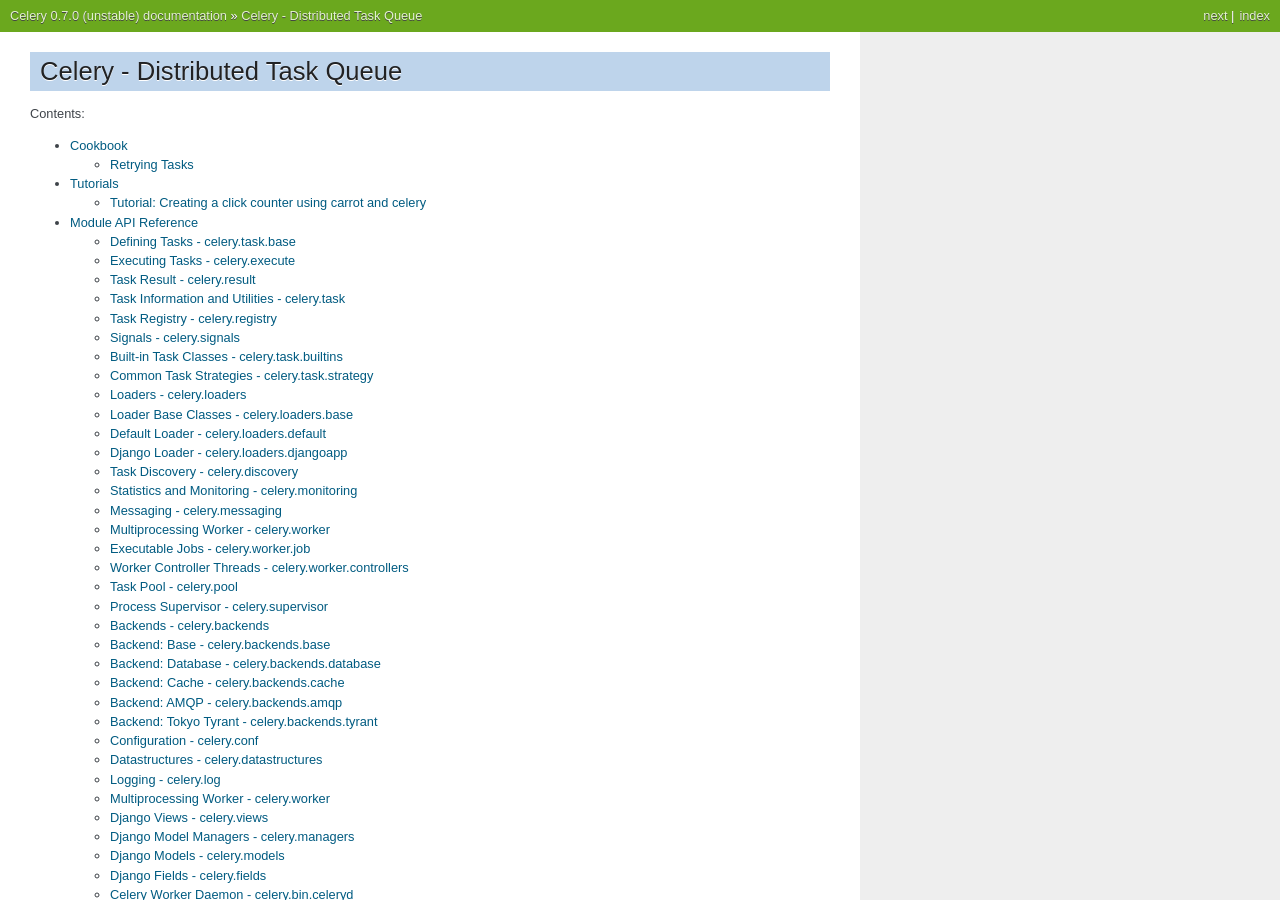
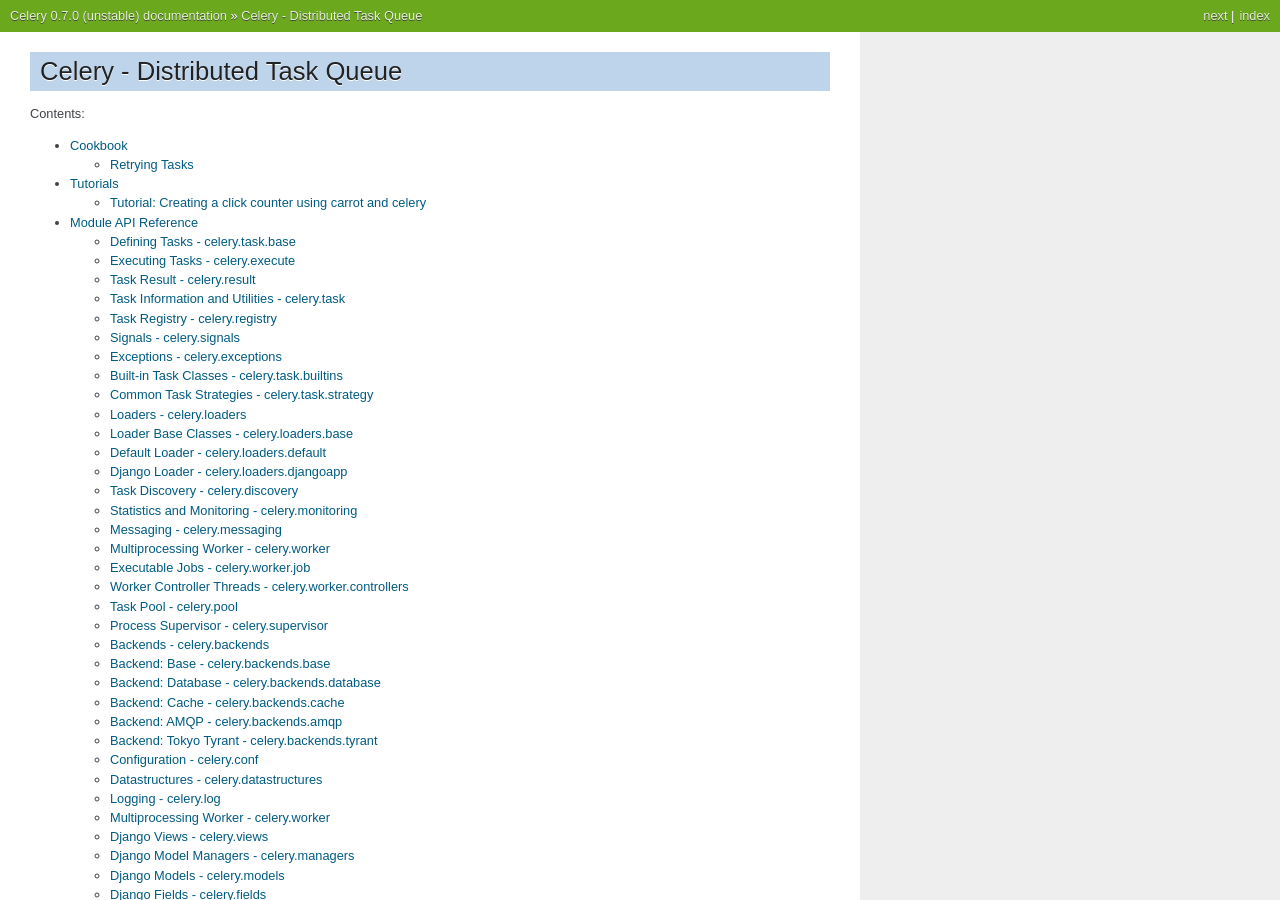
Before and after one commit to Klinikumxd/celery, a Sphinx documentation site: the page built from docs/index.rst, in a window 1280 px wide and 900 px high. Built offline with Sphinx 7.4.7, drawn with Linux system fonts in a browser that asks for light colours.

Commit message:
Sphinx: Add .rst file for celery.exceptions

```diff
--- /dev/null
+++ b/docs/reference/celery.exceptions.rst
@@ -0,0 +1,8 @@
+================================
+ Exceptions - celery.exceptions
+================================
+
+.. currentmodule:: celery.exceptions
+
+.. automodule:: celery.exceptions
+    :members:
--- a/docs/reference/index.rst
+++ b/docs/reference/index.rst
@@ -14,6 +14,7 @@
     celery.task
     celery.registry
     celery.signals
+    celery.exceptions
     celery.task.builtins
     celery.task.strategy
     celery.loaders
```
